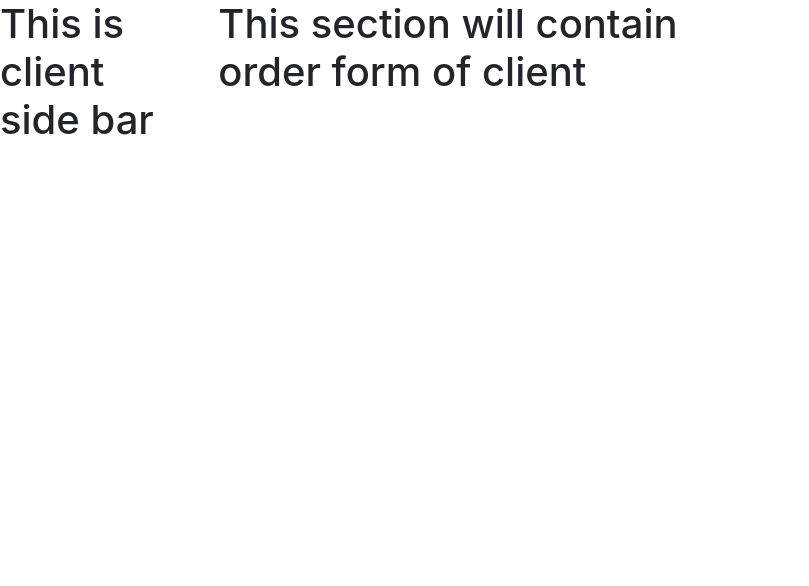
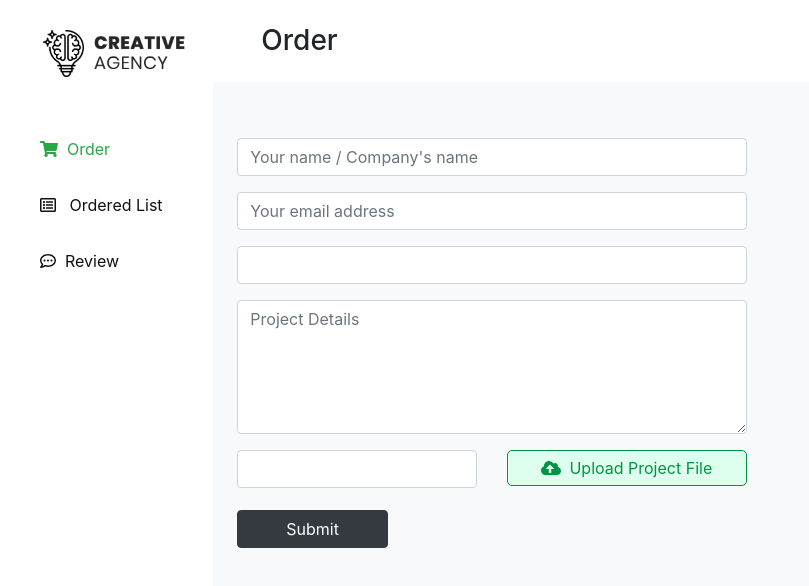
Before and after one commit to rafsan18/creative-agency-client, a React (Create React App) app: page /clientDashboard/orderForm in a window 1280 px wide. Shown: the top 586 px of the page, without its empty margins (0-809 px from the left). Built offline with nearby package versions, Linux system fonts and the light colour scheme; the HTML template or start-up script is replaced by a standard one.

Commit message:
design 85% complete

```diff
--- a/src/components/AdminDashboard/AddServices/AddServices.js
+++ b/src/components/AdminDashboard/AddServices/AddServices.js
@@ -65,7 +65,7 @@ const AddServices = () => {
                                     <input
                                         type="text"
                                         name="title"
-                                        className="form-control"
+                                        className="form-control "
                                         placeholder="Enter title"
                                         onBlur={handleBlur}
                                     />
--- a/src/components/AdminDashboard/MakeAdmin/MakeAdmin.js
+++ b/src/components/AdminDashboard/MakeAdmin/MakeAdmin.js
@@ -3,15 +3,49 @@ import AdminSidebar from "../AdminSidebar/AdminSidebar";
 
 const MakeAdmin = () => {
     return (
-        <div className="row container-fluid">
+        <div className="row no-gutters p-0 container-fluid">
             <div className="col-xl-2 col-md-3 col-sm-4 col-12">
                 <AdminSidebar></AdminSidebar>
             </div>
             <div className="col-xl-10 col-md-9 col-sm-8 col-12">
-                <h1>
-                    This section will contain input <br /> email form to make
-                    new admin
-                </h1>
+                <h3 className="my-4 mx-5">Make Admin</h3>
+                <div
+                    className="bg-light py-2 rounded "
+                    style={{ height: "89vh" }}
+                >
+                    <form>
+                        <div
+                            className="row no-gutters p-4 mx-5 mt-5 bg-white "
+                            style={{ borderRadius: "15px" }}
+                        >
+                            <div className="col-xl-7 col-md-6 col-sm-12 col-12 ">
+                                <div className="form-group">
+                                    <label className="font-weight-bold">
+                                        Email
+                                    </label>
+                                    <input
+                                        type="text"
+                                        name="email"
+                                        className="form-control "
+                                        placeholder="Enter Email"
+                                    />
+                                </div>
+                            </div>
+                            <div className="col-xl-4 col-md-5 col-sm-12   ">
+                                <label className="font-weight-bold">
+                                    &nbsp;
+                                </label>
+                                <br />
+                                <button
+                                    className="btn btn-success submit-btn px-4 ml-1 "
+                                    type="submit"
+                                >
+                                    Submit
+                                </button>
+                            </div>
+                        </div>
+                    </form>
+                </div>
             </div>
         </div>
     );
--- a/src/components/AdminDashboard/ServiceList/ServiceList.js
+++ b/src/components/AdminDashboard/ServiceList/ServiceList.js
@@ -3,12 +3,16 @@ import AdminSidebar from "../AdminSidebar/AdminSidebar";
 
 const ServiceList = () => {
     return (
-        <div className="row container-fluid">
+        <div className="row no-gutters p-0 container-fluid">
             <div className="col-xl-2 col-md-3 col-sm-4 col-12">
                 <AdminSidebar></AdminSidebar>
             </div>
             <div className="col-xl-10 col-md-9 col-sm-8 col-12">
-                <h1>This section will contain service list</h1>
+                <h3 className="my-4 mx-5">List of Services</h3>
+                <div
+                    className="bg-light py-2 rounded "
+                    style={{ height: "89vh" }}
+                ></div>
             </div>
         </div>
     );
--- /dev/null
+++ b/src/components/ClientDashboard/ClientSidebar/ClientSidebar.css
@@ -0,0 +1,23 @@
+.client-sidebar img {
+    width: 150px;
+    display: block;
+    margin: 30px 0 20px 40px;
+}
+
+.client-sidebar ul {
+    list-style-type: none;
+    margin-top: 60px;
+}
+
+.client-sidebar li {
+    margin-bottom: 2em;
+}
+
+.client-side-link {
+    color: #111111;
+}
+
+.client-side-link:hover {
+    text-decoration: none;
+    color: #c3c3c3;
+}
--- a/src/components/ClientDashboard/ClientSidebar/ClientSidebar.js
+++ b/src/components/ClientDashboard/ClientSidebar/ClientSidebar.js
@@ -1,9 +1,58 @@
+import { faCommentDots, faListAlt } from "@fortawesome/free-regular-svg-icons";
+import { faShoppingCart } from "@fortawesome/free-solid-svg-icons";
+import { FontAwesomeIcon } from "@fortawesome/react-fontawesome";
 import React from "react";
+import { Link, useLocation } from "react-router-dom";
+import logo from "../../../images/logos/logo.png";
+import "./ClientSidebar.css";
 
 const ClientSidebar = () => {
+    const location = useLocation();
     return (
-        <div>
-            <h1>This is client side bar</h1>
+        <div className="client-sidebar">
+            <img src={logo} alt="Creative Agency" />
+            <ul>
+                <li>
+                    <Link
+                        className={` ${
+                            location.pathname === "/clientDashboard/orderForm"
+                                ? "text-success"
+                                : ""
+                        } client-side-link`}
+                        to="/clientDashboard/orderForm"
+                    >
+                        <FontAwesomeIcon icon={faShoppingCart} />
+                        &nbsp;&nbsp;Order
+                    </Link>
+                </li>
+                <li>
+                    <Link
+                        className={` ${
+                            location.pathname === "/clientDashboard/orderedList"
+                                ? "text-success"
+                                : ""
+                        } client-side-link`}
+                        to="/clientDashboard/orderedList"
+                    >
+                        <FontAwesomeIcon icon={faListAlt} />
+                        &nbsp;&nbsp; Ordered List
+                    </Link>
+                </li>
+
+                <li>
+                    <Link
+                        className={` ${
+                            location.pathname === "/clientDashboard/reviewForm"
+                                ? "text-success"
+                                : ""
+                        } client-side-link`}
+                        to="/clientDashboard/reviewForm"
+                    >
+                        <FontAwesomeIcon icon={faCommentDots} />
+                        &nbsp;&nbsp;Review
+                    </Link>
+                </li>
+            </ul>
         </div>
     );
 };
--- a/src/components/ClientDashboard/OrderForm/OrderForm.js
+++ b/src/components/ClientDashboard/OrderForm/OrderForm.js
@@ -1,16 +1,79 @@
+import { faCloudUploadAlt } from "@fortawesome/free-solid-svg-icons";
+import { FontAwesomeIcon } from "@fortawesome/react-fontawesome";
 import React from "react";
 import ClientSidebar from "../ClientSidebar/ClientSidebar";
 
 const OrderForm = () => {
     return (
-        <div className="row ">
+        <div className="row no-gutters p-0">
             <div className="col-xl-2 col-md-3 col-sm-4 col-12">
                 <ClientSidebar></ClientSidebar>
             </div>
+
             <div className="col-xl-10 col-md-9 col-sm-8 col-12">
-                <h1>
-                    This section will contain <br /> order form of client
-                </h1>
+                <h3 className="my-4 mx-5">Order</h3>
+                <div
+                    className="bg-light py-2 rounded px-4 "
+                    style={{ height: "89vh" }}
+                >
+                    <form className="mt-5 w-50 ">
+                        <div className="form-group ">
+                            <input
+                                type="text"
+                                className="form-control "
+                                placeholder="Your name / Company's name"
+                            />
+                        </div>
+                        <div className="form-group ">
+                            <input
+                                type="email"
+                                className="form-control "
+                                placeholder="Your email address"
+                            />
+                        </div>
+                        <div className="form-group ">
+                            <input type="text" className="form-control " />
+                        </div>
+
+                        <div className="form-group ">
+                            <textarea
+                                className="form-control "
+                                rows="5"
+                                placeholder="Project Details"
+                            ></textarea>
+                        </div>
+
+                        <div className="row">
+                            <div className="col-md-6">
+                                <div className="form-group  ">
+                                    <input
+                                        type="text"
+                                        className="form-control "
+                                    />
+                                </div>
+                            </div>
+                            <div className="col-md-6">
+                                <div className="form-group  ">
+                                    <label className="upload-btn w-100 text-center">
+                                        <input
+                                            type="file"
+                                            className="form-control-file "
+                                            placeholder="Price"
+                                        />
+                                        <FontAwesomeIcon
+                                            icon={faCloudUploadAlt}
+                                            className="mr-2"
+                                        />
+                                        Upload Project File
+                                    </label>
+                                </div>
+                            </div>
+                        </div>
+                        <button type="submit" class="btn btn-dark px-5">
+                            Submit
+                        </button>
+                    </form>
+                </div>
             </div>
         </div>
     );
--- a/src/components/ClientDashboard/ReviewForm/ReviewForm.js
+++ b/src/components/ClientDashboard/ReviewForm/ReviewForm.js
@@ -3,15 +3,49 @@ import ClientSidebar from "../ClientSidebar/ClientSidebar";
 
 const ReviewForm = () => {
     return (
-        <div className="row container-fluid">
+        <div className="row no-gutters container-fluid p-0">
             <div className="col-xl-2 col-md-3 col-sm-4 col-12">
                 <ClientSidebar />
             </div>
-            <div className="col-xl-10 col-md-9 col-sm-8 col-12">
-                <h1>
-                    This section will contain <br /> review form for the
-                    customer
-                </h1>
+            <div className="col-xl-10 col-md-9 col-sm-8 col-12 ">
+                <h3 className="my-4 mx-5">Order</h3>
+                <div
+                    className="bg-light py-2 rounded px-4 "
+                    style={{ height: "89vh" }}
+                >
+                    <form className="mt-5 w-50 ">
+                        <div className="form-group ">
+                            <input
+                                type="text"
+                                className="form-control  "
+                                placeholder="Your Name"
+                                name="name"
+                            />
+                        </div>
+
+                        <div className="form-group ">
+                            <input
+                                type="text"
+                                className="form-control"
+                                placeholder=" Designation, Company's Name"
+                                name="Designation"
+                            />
+                        </div>
+
+                        <div className="form-group ">
+                            <textarea
+                                className="form-control "
+                                rows="5"
+                                placeholder="Project Details"
+                                name="review"
+                            ></textarea>
+                        </div>
+
+                        <button type="submit" class="btn btn-dark px-5">
+                            Submit
+                        </button>
+                    </form>
+                </div>
             </div>
         </div>
     );
```
Also changed, not shown: src/components/ClientDashboard/OrderedList/OrderedList.js (+21 -0 lines).
